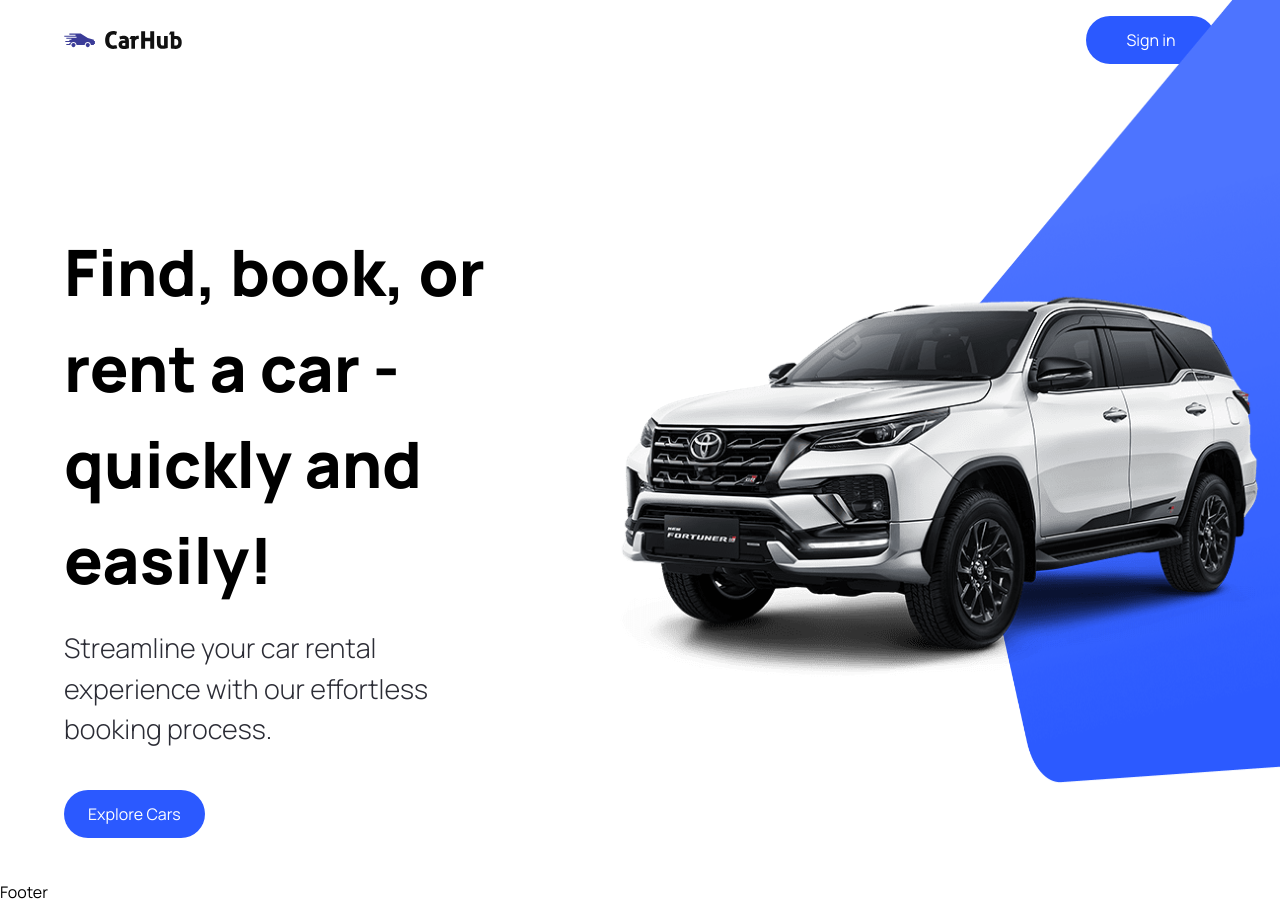
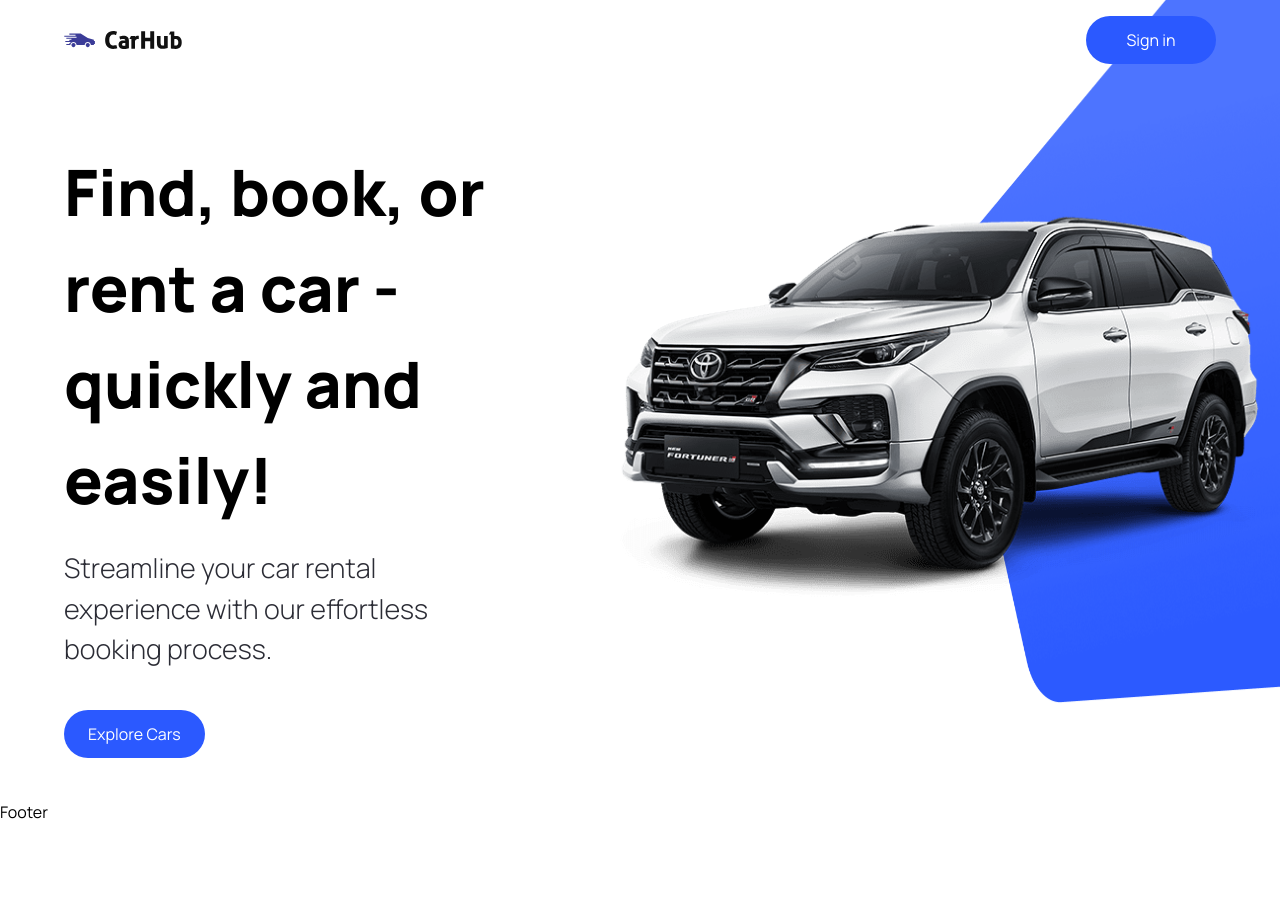
Before and after one commit to pichaipusit/tutorial-carhub, a Next.js app: page / in a window 1280 px wide. Shown: the top 904 px of the page. After the commit the page ends 824 px from the top, so only its background shows below. Built offline with nearby package versions, Linux system fonts and the light colour scheme.

Commit message:
sol: Navbar

```diff
--- a/components/CustomButton.tsx
+++ b/components/CustomButton.tsx
@@ -7,11 +7,12 @@
   title,
   containerStyles,
   handleClick,
+  btnType,
 }: CustomButtonProps) => {
   return (
     <button
       disabled={false}
-      type={"button"}
+      type={btnType || "button"}
       className={`custom-btn ${containerStyles}`}
       onClick={handleClick}
     >
--- a/components/Navbar.tsx
+++ b/components/Navbar.tsx
@@ -5,12 +5,10 @@
 
 const Navbar = () => {
   return (
-    // TODO: Fix the layout so that the hero's not too far below.
-    // Make sure nav's always on top and centered for wider screen
-    <header>
+    <header className="w-full absolute z-10">
       <nav
         className="max-w-[1440px] flex justify-between items-center
-       sm:px-16 px-6 py-4"
+       mx-auto sm:px-16 px-6 py-4"
       >
         <Link href="/">
           <Image
@@ -22,8 +20,6 @@
           />
         </Link>
 
-        {/* TODO: Fix this so that we can pass to component
-        when we don't want the default type*/}
         <CustomButton
           title="Sign in"
           btnType="button"
--- a/types/index.ts
+++ b/types/index.ts
@@ -4,4 +4,5 @@
   title: string;
   containerStyles?: string;
   handleClick?: MouseEventHandler<HTMLButtonElement>;
+  btnType?: "button" | "submit";
 }
```
